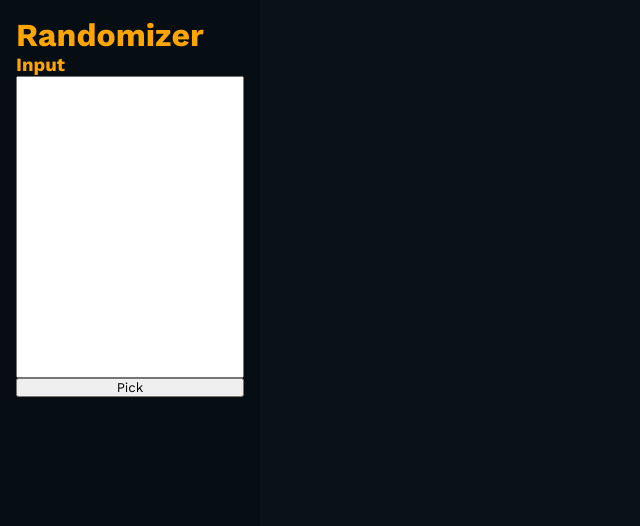
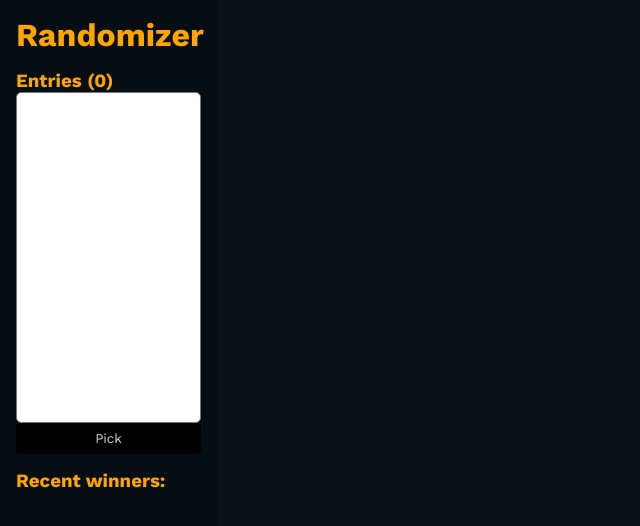
Before and after one commit to alwinpamintuan/raffler, a React (Create React App) app: page / in a window 1280 px wide. Shown: the top 526 px of the page, without its empty margins (0-640 px from the left). Built offline with nearby package versions, Linux system fonts and the light colour scheme.

Commit message:
Recent winners tab

```diff
--- a/src/App.css
+++ b/src/App.css
@@ -27,7 +27,7 @@ div#sidebar, div#raffle-container {
 
 div#sidebar {
   background: #070e13;
-  width: 25vw;
+  width: 20vw;
   height: inherit;
   overflow: hidden;
 
@@ -35,9 +35,19 @@ div#sidebar {
   flex-direction: column;
 }
 
-div#sidebar textarea {
+div#input-area {
+  padding-top: 16px;
+  height: 50vh;
+
+  display: flex;
+  flex-direction: column;
+}
+
+div#input-area textarea {
   resize: none;
   width: 100%;
+  border-radius: 0.33rem;
+  flex-grow: 1;
 }
 
 div#raffle-container {
@@ -49,6 +59,17 @@ div#raffle-container {
   height: 100vh;
 }
 
+div#winners {
+  padding-top: 16px;
+  height: 35vh;
+  color: rgb(209, 209, 209);
+}
+
+ul#recent-winners {
+  max-height: 27vh;
+  overflow: auto;
+}
+
 div.entry {
   color: gray;
   padding: 4px;
@@ -56,13 +77,31 @@ div.entry {
   background-color: #070e13;
   border: 1px solid transparent;
   border-radius: 0.25rem;
+  overflow: hidden;
 
-  overflow: hidden;
+  display: flex;
+  align-items: center;
+  justify-content: center;
 }
 
 div.highlight {
   color: orange;
   border-color: orange;
+}
+
+#pick {
+  width: 100%;
+  border: none;
+  background-color: black;
+  color: rgb(209, 209, 209);
+  padding: 8px;
+  border-radius: 0.25rem;
+}
+
+#pick:hover {
+  color: white;
+  background-image: linear-gradient(to right, #0e1a22, #1c323f);
+  transition: 200ms;
 }
 
 @keyframes highlight-fade {
--- a/src/components/Sidebar.js
+++ b/src/components/Sidebar.js
@@ -3,8 +3,7 @@ import {AppContext} from '../context/AppContext';
 
 function Sidebar(){
   const ref = useRef();
-  const {entries, setEntries} = useContext(AppContext);
-  const [winner, setWinner] = useState(null);
+  const {entries, winners, setEntries, setWinners} = useContext(AppContext);
 
   const handleClick = () => {
     const elEntries = document.querySelectorAll('.entry');
@@ -32,7 +31,7 @@ function Sidebar(){
           })
           elEntries[num].classList.add('highlight');
 
-          setWinner(elEntries[num])
+          setWinners([...winners, elEntries[num].textContent])
 
         }else{
           elEntries[num].style.animation = 'highlight-fade 1s 1';
@@ -57,10 +56,25 @@ function Sidebar(){
   return(
     <div id="sidebar">
       <h1>Randomizer</h1>
-      <h3>Input</h3>
-      <textarea name="entries" rows="20" onChange={handleInputChange} ref={ref}></textarea>
-      <button onClick={handleClick}>Pick</button>
-      <h3>{winner!==null? winner.textContent : ''}</h3>
+
+      <div id="input-area">
+        <h3>Entries <span>({entries.length})</span></h3>
+        <textarea name="entries" onChange={handleInputChange} ref={ref}></textarea>
+        <button id="pick" onClick={handleClick}>Pick</button>
+      </div>
+
+      <div id="winners">
+        <h3>Recent winners:</h3>
+        <ul id="recent-winners">
+          {
+            winners.slice(0, winners.length).reverse().map(winner => {
+              return(
+                <li>{winner}</li>
+              )
+            })
+          }
+        </ul>
+      </div>
     </div>
   )
 }
--- a/src/context/AppContext.js
+++ b/src/context/AppContext.js
@@ -2,12 +2,15 @@ import React, {useState} from 'react';
 
 const AppContext = React.createContext({
     entries: [],
-    setEntries: () => {}
+    winners: [],
+    setEntries: () => {},
+    setWinners: () => {}
 });
 
 function AppContextProvider({children}){
     const [entries, setEntries] = useState([]);
-    const appContext = {entries, setEntries};
+    const [winners, setWinners] = useState([]);
+    const appContext = {entries, setEntries, winners, setWinners};
 
     return(
         <AppContext.Provider value={appContext}>
```
